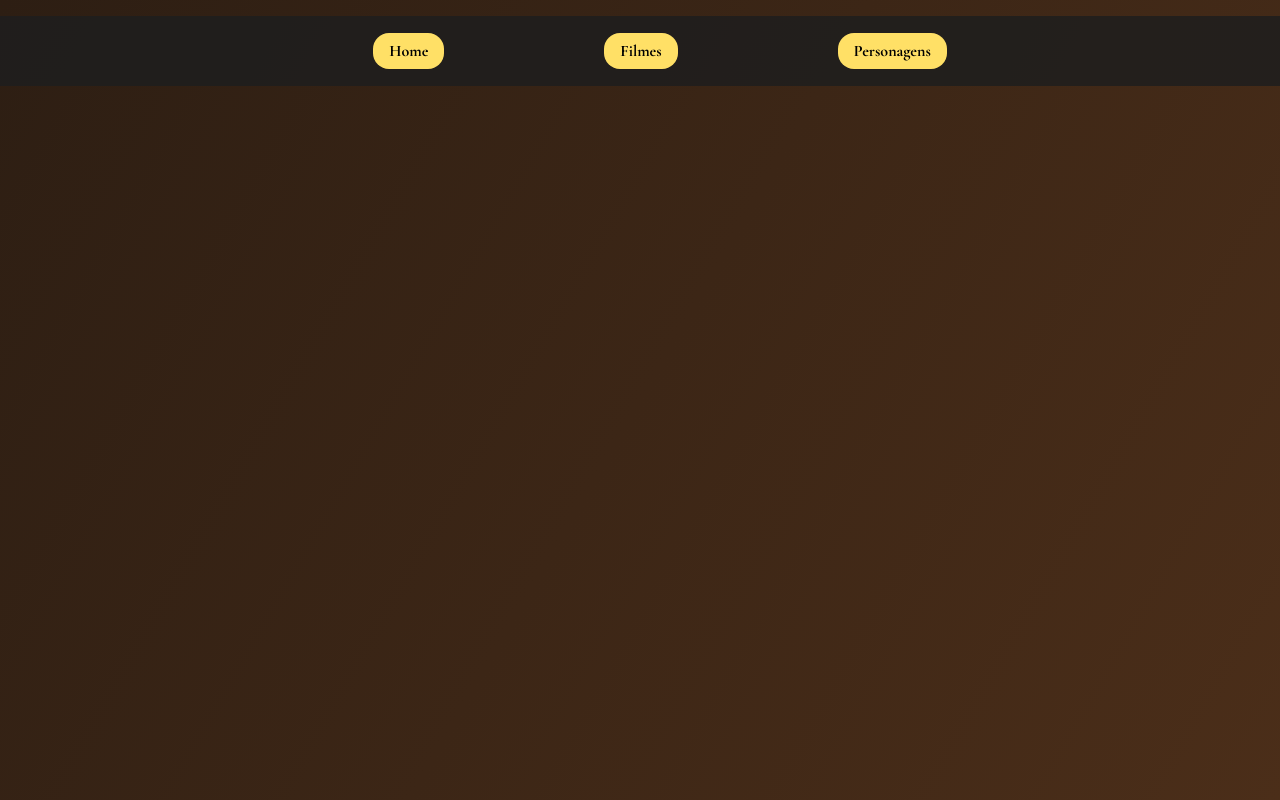
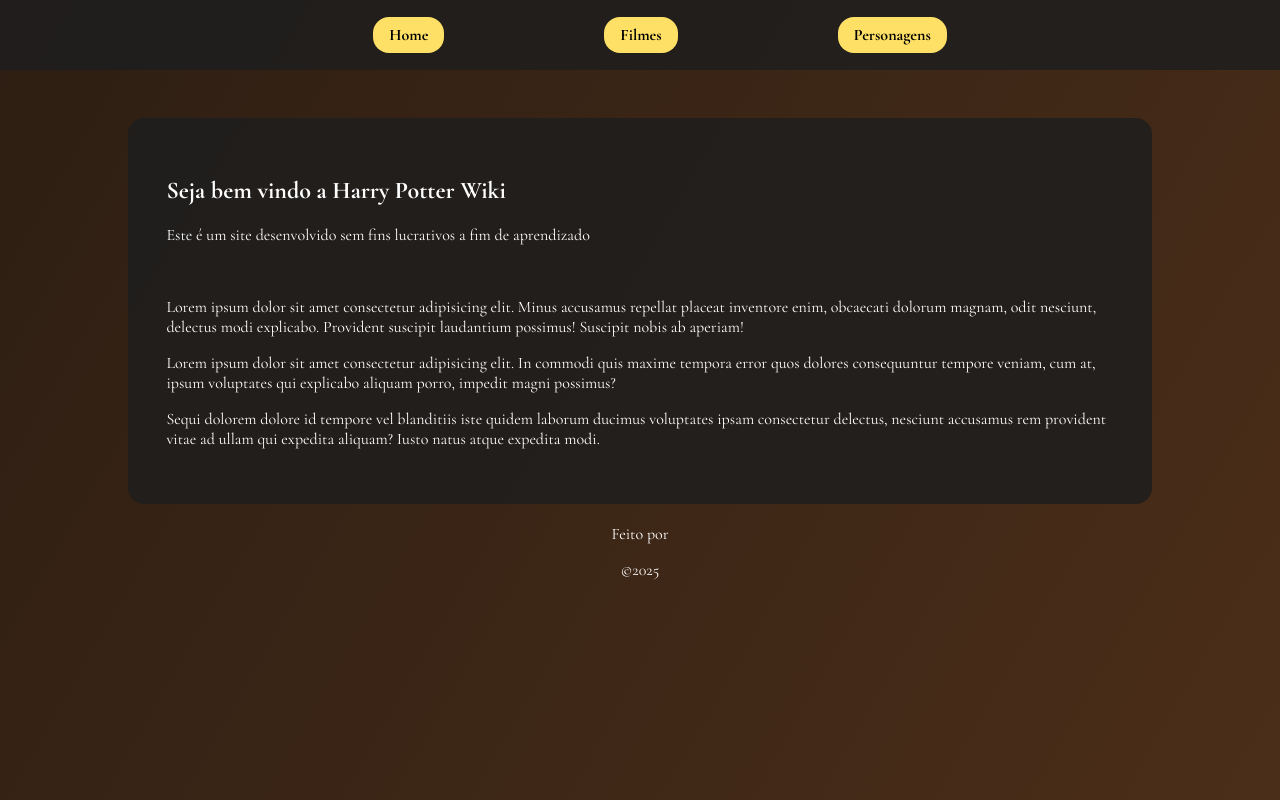
Before and after one commit to xOmilk/potter-wiki, a React (Vite) app: page / in a window 1280 px wide. Built offline with nearby package versions, Linux system fonts and the light colour scheme.

Commit message:
Adição de novas paginas e mais estilização  + navegação entre paginas

```diff
--- a/src/App.tsx
+++ b/src/App.tsx
@@ -8,6 +8,7 @@
 import { Spells } from "./pages/Spells";
 import { Characters } from "./pages/Characters";
 import { Navbar } from "./components/Navbar";
+import { Footer } from "./components/Footer";
 
 export function App() {
 	return (
@@ -19,6 +20,8 @@
 				<Route path="/characters" element={<Characters />} />
 				<Route path="/movies" element={<Movies />} />
 			</Routes>
+
+			<Footer />
 		</BrowserRouter>
 	);
 }
--- /dev/null
+++ b/src/components/Footer/index.tsx
@@ -0,0 +1,15 @@
+import styles from './styles.module.css'
+
+export function Footer() {
+	return (
+		<div className={styles.footer}>
+			<a href="https://github.com/xOmilk"
+            target='_blank'
+            >Feito por</a>
+			<p>
+				&copy;
+				{new Date().getFullYear()}
+			</p>
+		</div>
+	);
+}
--- /dev/null
+++ b/src/components/Footer/styles.module.css
@@ -0,0 +1,19 @@
+.footer {
+	padding-top: 20px;
+	bottom: 0px;
+	width: 100%;
+	margin: auto auto;
+	display: flex;
+	flex-flow: column;
+	align-items: center;
+	justify-content: center;
+
+	& a {
+		text-decoration: none;
+		color: white;
+
+		&:hover {
+			text-decoration: underline;
+		}
+	}
+}
--- a/src/components/Navbar/index.tsx
+++ b/src/components/Navbar/index.tsx
@@ -4,6 +4,7 @@
 
 export function Navbar() {
 	return (
+		<nav>
 			<ul className={styles.list}>
 				<li className={styles.item}>
 					<Link to="/">Home</Link>
@@ -15,5 +16,6 @@
 					<Link to="/characters">Personagens</Link>
 				</li>
 			</ul>
+		</nav>
 	);
 }
--- a/src/components/Navbar/styles.module.css
+++ b/src/components/Navbar/styles.module.css
@@ -1,9 +1,8 @@
 .list {
-    height: 70px;
+	height: 70px;
 	background: var(--background-item);
 	width: 100%;
 	margin: auto auto;
-	margin-top: 1rem;
 	margin-bottom: 3rem;
 	display: flex;
 	flex-flow: row;
@@ -13,11 +12,24 @@
 	gap: 10rem;
 }
 
-.item * {
+.item a {
 	padding: 0.5rem 1rem;
-    border-radius: 1rem;
+	border-radius: 1rem;
 	background-color: var(--golden);
 	color: black;
-    font-weight: bold;
+	font-weight: bold;
 	text-decoration: none;
+	transition: all 0.2s ease-in-out;
+
+	&:current {
+		background-color: aqua;
+	}
+
+	&:hover {
+		opacity: 70%;
+	}
+	&:active {
+		background-color: black;
+		color: white;
+	}
 }
--- a/src/pages/Characters/index.tsx
+++ b/src/pages/Characters/index.tsx
@@ -1,8 +1,7 @@
-import { Container } from "../../components/Container";
-
+import styles from "./styles.module.css";
 export function Characters() {
 	return (
-		<Container>
+		<div className={styles.container}>
 			<h2>Personagens</h2>
 
 			<p>
@@ -23,6 +22,6 @@
 				reprehenderit rem ad assumenda, modi esse cupiditate ab
 				blanditiis labore quam, facere voluptatem! Accusantium!
 			</p>
-		</Container>
+		</div>
 	);
 }
--- a/src/pages/Characters/styles.module.css
+++ b/src/pages/Characters/styles.module.css
@@ -1,6 +1,11 @@
-.container{
-    display: flex;
-    flex-flow: column;
-    align-items: center;
-    justify-content: center;
+.container {
+	border-radius: 1rem;
+	margin: auto auto;
+	width: 80%;
+	padding: 2.4rem;
+	background-color: var(--background-item);
+	display: flex;
+	flex-flow: column;
+	align-items: center;
+	justify-content: center;
 }
--- a/src/pages/Home/index.tsx
+++ b/src/pages/Home/index.tsx
@@ -1,9 +1,34 @@
-import { Container } from "../../components/Container";
+import styles from "./styles.module.css";
 
 export function Home() {
 	return (
-		<Container>
-			<div></div>
-		</Container>
+		<div className={styles.content}>
+			<h2>Seja bem vindo a Harry Potter Wiki</h2>
+			<p>
+				Este é um site desenvolvido sem fins lucrativos a fim de
+				aprendizado
+			</p>
+			<br />
+
+			<p>
+				Lorem ipsum dolor sit amet consectetur adipisicing elit. Minus
+				accusamus repellat placeat inventore enim, obcaecati dolorum
+				magnam, odit nesciunt, delectus modi explicabo. Provident
+				suscipit laudantium possimus! Suscipit nobis ab aperiam!
+			</p>
+
+			<p>
+				Lorem ipsum dolor sit amet consectetur adipisicing elit. In
+				commodi quis maxime tempora error quos dolores consequuntur
+				tempore veniam, cum at, ipsum voluptates qui explicabo aliquam
+				porro, impedit magni possimus?
+			</p>
+			<p>
+				Sequi dolorem dolore id tempore vel blanditiis iste quidem
+				laborum ducimus voluptates ipsam consectetur delectus, nesciunt
+				accusamus rem provident vitae ad ullam qui expedita aliquam?
+				Iusto natus atque expedita modi.
+			</p>
+		</div>
 	);
 }
--- a/src/pages/Home/styles.module.css
+++ b/src/pages/Home/styles.module.css
@@ -0,0 +1,7 @@
+.content {
+    padding: 2.4rem;
+    border-radius: 1rem;
+    margin: auto auto;
+	width: 80%;
+	background: var(--background-item);
+}
--- a/src/styles/theme.css
+++ b/src/styles/theme.css
@@ -3,5 +3,5 @@
 
 	--text-color-default: #fff;
 	--golden: #ffe066;
-	--background-item: rgba(30, 30, 30, 0.85);;
+	--background-item: rgba(30, 30, 30, 0.85);
 }
```
Lines whose indentation alone changed are shown as unchanged.
